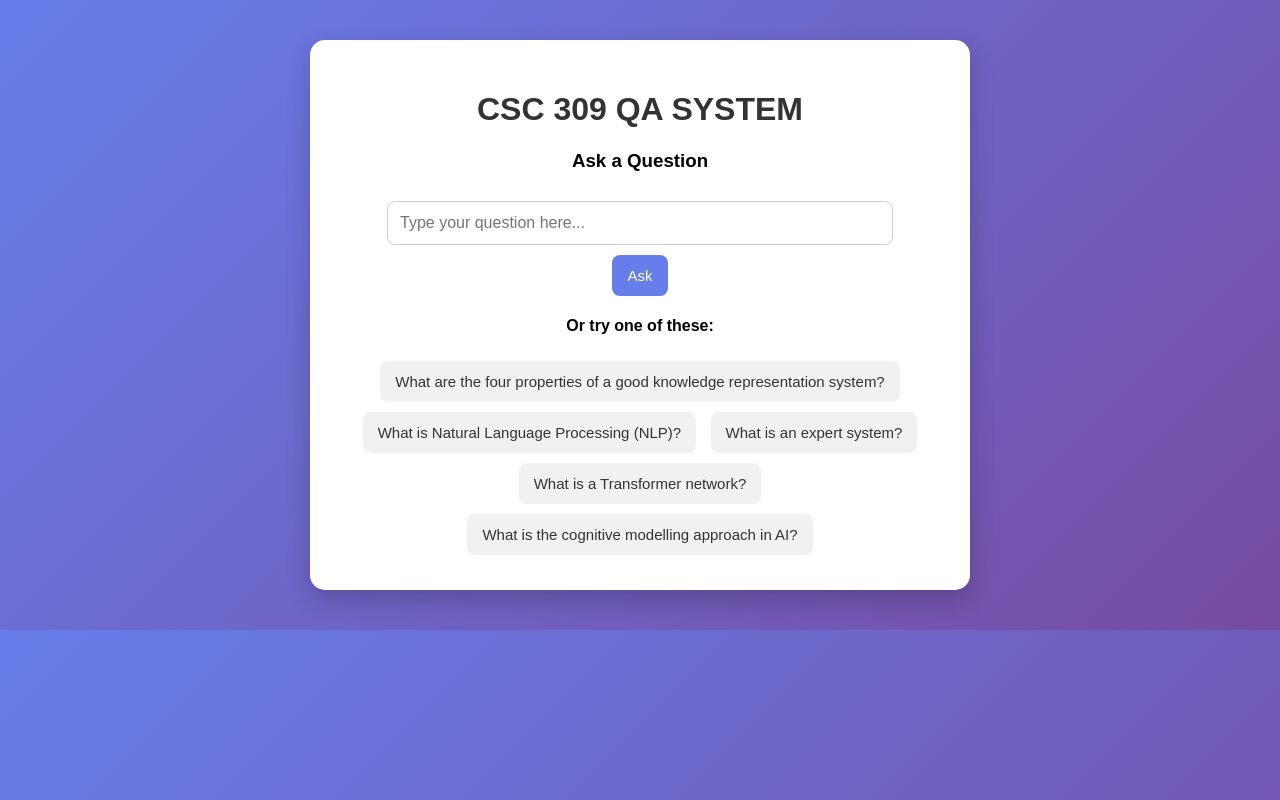
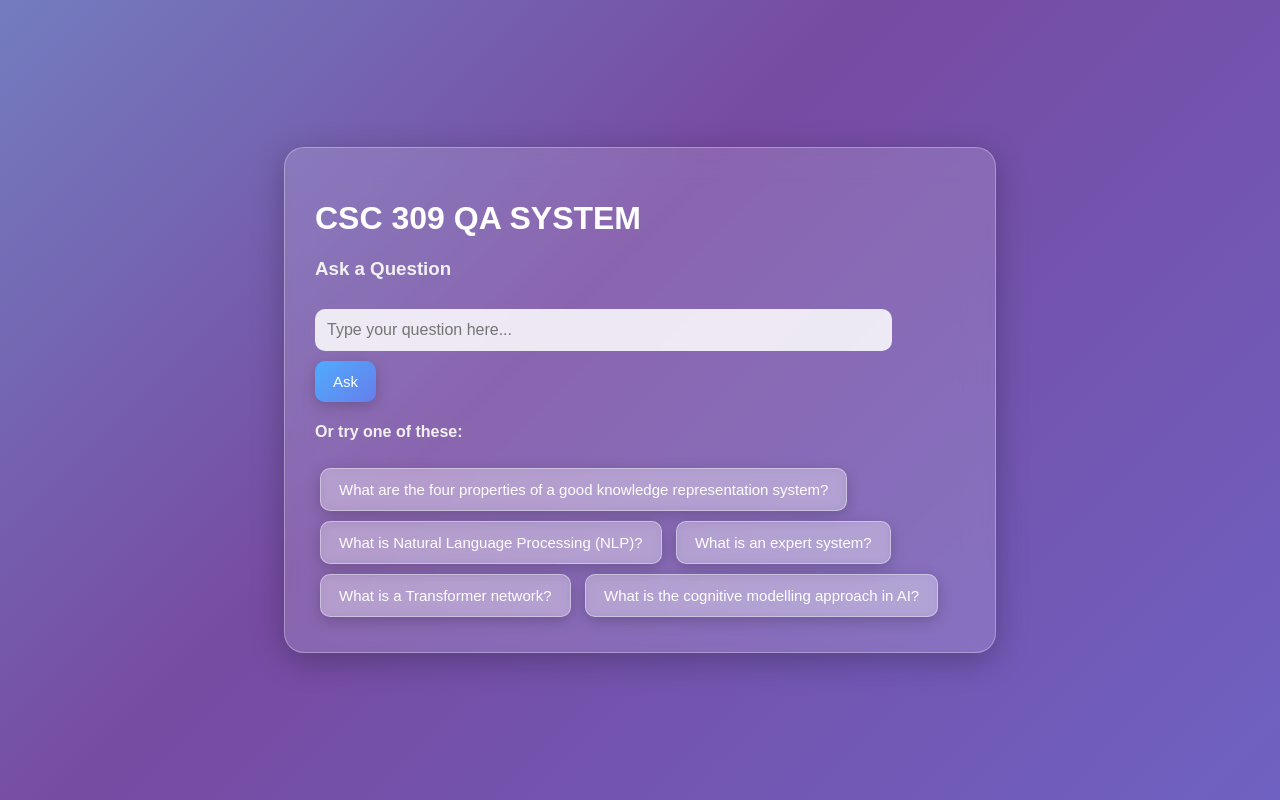
Before and after one commit to Char-NET/qa_system, a Flask app: page / in a window 1280 px wide. Run offline with Flask 3, Linux system fonts and the light colour scheme.

Commit message:
Enhance UI with animated background and glass effect
Updated styles and layout for improved aesthetics and user experience.

```diff
--- a/templates/index.html
+++ b/templates/index.html
@@ -2,81 +2,121 @@
 <html>
 <head>
     <title>Simple QA System</title>
-    <style>
 
+<style>
+
+/* Animated background */
 body {
     font-family: Arial, sans-serif;
-    background: linear-gradient(135deg, #667eea, #764ba2);
-    text-align: center;
-    padding: 40px;
     margin: 0;
+    min-height: 100vh;
+    display: flex;
+    justify-content: center;
+    align-items: center;
+    background: linear-gradient(-45deg, #667eea, #764ba2, #6ee7ff, #a78bfa);
+    background-size: 400% 400%;
+    animation: gradientMove 12s ease infinite;
 }
 
+/* Background animation */
+@keyframes gradientMove {
+    0% { background-position: 0% 50%; }
+    50% { background-position: 100% 50%; }
+    100% { background-position: 0% 50%; }
+}
+
+/* Glass container */
 .container {
-    background: white;
+    background: rgba(255, 255, 255, 0.15);
+    backdrop-filter: blur(15px);
+    -webkit-backdrop-filter: blur(15px);
+    border-radius: 20px;
+    border: 1px solid rgba(255, 255, 255, 0.3);
     padding: 30px;
-    border-radius: 15px;
     width: 90%;
-    max-width: 600px;
-    margin: auto;
-    box-shadow: 0 10px 25px rgba(0,0,0,0.2);
+    max-width: 650px;
+    box-shadow: 0 8px 32px rgba(0,0,0,0.25);
+    animation: fadeIn 0.8s ease;
+}
+
+/* Fade animation */
+@keyframes fadeIn {
+    from { opacity: 0; transform: translateY(20px); }
+    to { opacity: 1; transform: translateY(0); }
 }
 
 h1 {
-    color: #333;
+    color: white;
 }
 
+h3, h4 {
+    color: #f1f1f1;
+}
+
+/* Input */
 input {
-    width: 80%;
+    width: 85%;
     padding: 12px;
     margin-top: 10px;
-    border-radius: 8px;
-    border: 1px solid #ccc;
+    border-radius: 10px;
+    border: none;
+    outline: none;
     font-size: 16px;
+    background: rgba(255,255,255,0.85);
 }
 
+/* Buttons */
 button {
-    padding: 12px 15px;
+    padding: 12px 18px;
     margin-top: 10px;
     cursor: pointer;
     border: none;
-    border-radius: 8px;
-    background: #667eea;
+    border-radius: 10px;
+    background: linear-gradient(135deg, #4facfe, #667eea);
     color: white;
     font-size: 15px;
-    transition: 0.3s;
+    transition: 0.3s ease;
+    box-shadow: 0 4px 15px rgba(0,0,0,0.2);
 }
 
 button:hover {
-    background: #5a67d8;
+    transform: scale(1.05);
 }
 
+/* Suggestions */
 .suggestions button {
     margin: 5px;
-    background: #f1f1f1;
-    color: #333;
+    background: rgba(255,255,255,0.25);
+    color: white;
+    border: 1px solid rgba(255,255,255,0.4);
+    backdrop-filter: blur(5px);
 }
 
 .suggestions button:hover {
-    background: #ddd;
+    background: rgba(255,255,255,0.4);
 }
 
+/* Answer box */
 #answer {
     margin-top: 20px;
     font-weight: bold;
     font-size: 18px;
-    color: #333;
-    background: #f4f7ff;
+    color: #222;
+    background: rgba(255,255,255,0.92);
     padding: 15px;
-    border-radius: 10px;
+    border-radius: 12px;
     display: none;
+    animation: fadeIn 0.4s ease;
 }
 
 </style>
+
 </head>
+
 <body>
 
 <div class="container">
+
     <h1>CSC 309 QA SYSTEM</h1>
     <h3>Ask a Question</h3>
 
@@ -84,19 +124,20 @@ button:hover {
     <br>
     <button onclick="askQuestion()">Ask</button>
 
-    <div id="answer" style="display:none;"></div>
+    <div id="answer"></div>
 
     <h4>Or try one of these:</h4>
+
     <div class="suggestions">
         {% for q in questions %}
             <button onclick="fillQuestion('{{q}}')">{{q}}</button>
         {% endfor %}
     </div>
 
-
 </div>
 
 <script>
+
 function fillQuestion(q) {
     document.getElementById("question").value = q;
 }
@@ -118,6 +159,7 @@ function askQuestion() {
         answerDiv.style.display = "block";
     });
 }
+
 </script>
 
 </body>
```
